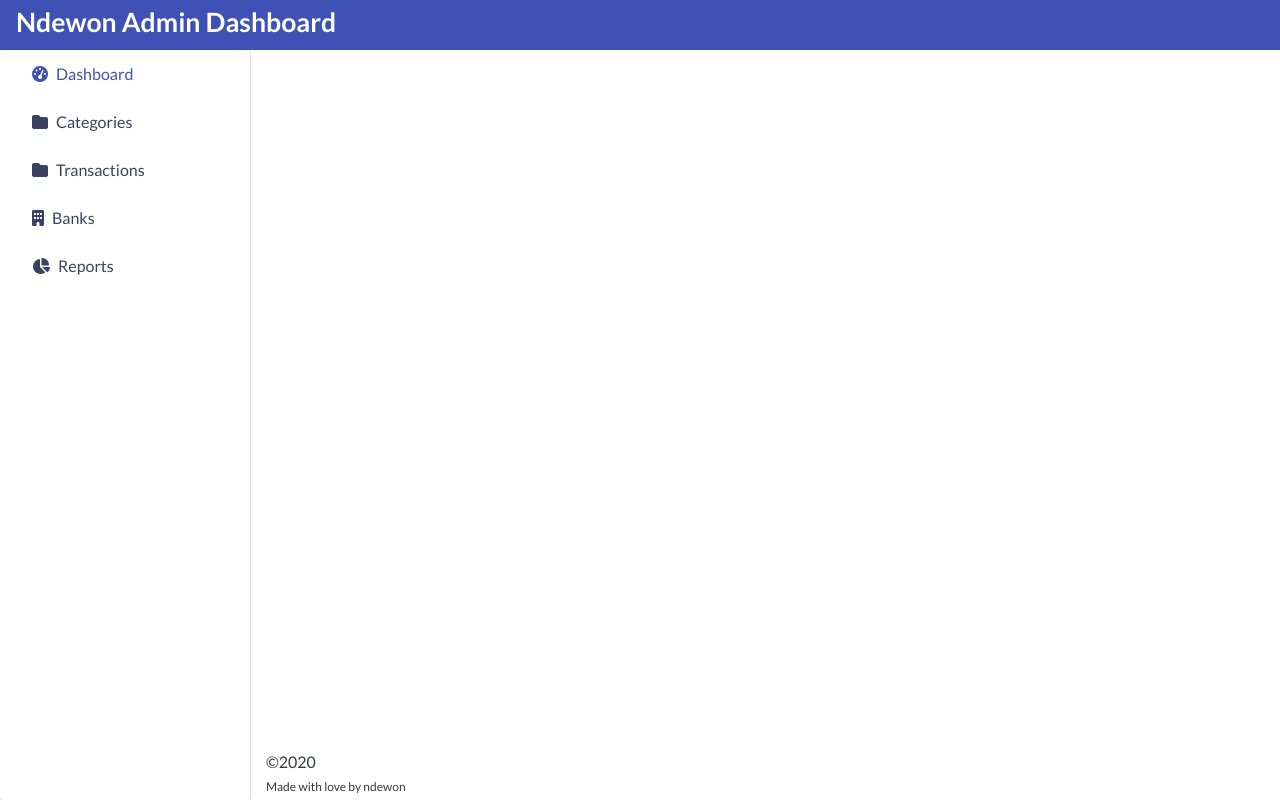
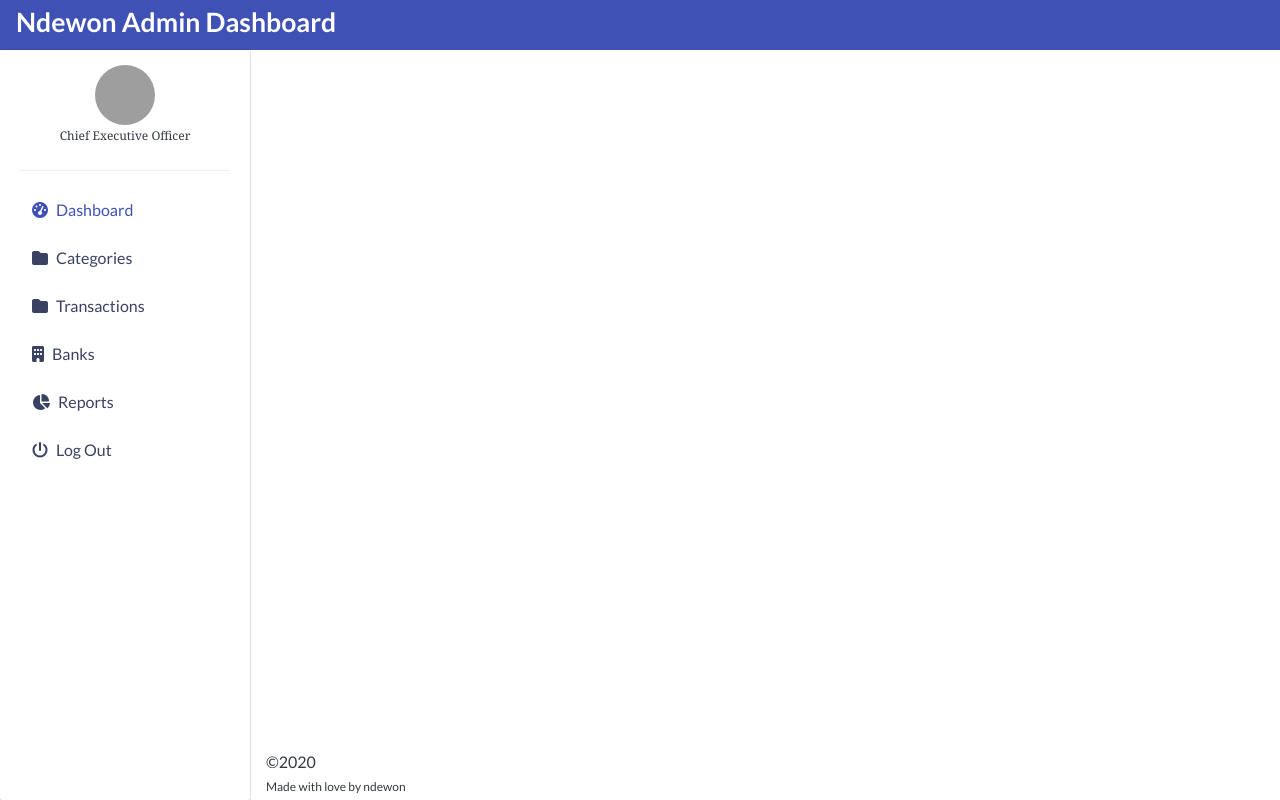
Before and after one commit to duniandewon/ndewonmoneymanager, a React (Create React App) app in the folder client/: page / in a window 1280 px wide. Built offline with nearby package versions, Linux system fonts and the light colour scheme; grey boxes are pictures that could not be loaded.

Commit message:
Remove logout button from header and add it to sidenav. Site logo always showing

```diff
--- a/client/src/layout/Header.js
+++ b/client/src/layout/Header.js
@@ -8,7 +8,7 @@ import authContext from '../context/auth/authContext';
 import ndewonContext from '../context/ndewon/ndewonContext';
 
 const Header = ({ sideNav, setSideNav }) => {
-  const { logout, isAuthenticated } = useContext(authContext);
+  const { logout } = useContext(authContext);
 
   const { clearState } = useContext(ndewonContext);
 
@@ -23,19 +23,14 @@ const Header = ({ sideNav, setSideNav }) => {
         <Link to='/dashboard' className='site-logo' style={{ color: '#fff' }}>
           <h1>Ndewon Admin Dashboard</h1>
         </Link>
-        {isAuthenticated && (
-          <Fragment>
-            <div
-              className='sidenav__toggler'
-              onClick={() => sideNav === '' && setSideNav('active')}
-            >
-              <i className='fas fa-bars' />
-            </div>
-            <Link to='#' className='btn btn-primary' onClick={handleLogout}>
-              <i className='fas fa-sign-out-alt' />
-            </Link>
-          </Fragment>
-        )}
+        <div
+          className='sidenav__toggler d-lg-none'
+          onClick={() =>
+            sideNav === '' ? setSideNav('active') : setSideNav('')
+          }
+        >
+          <i className='fas fa-bars' />
+        </div>
       </header>
     </Fragment>
   );
--- a/client/src/layout/Sidenav.js
+++ b/client/src/layout/Sidenav.js
@@ -4,29 +4,36 @@ import { Link } from 'react-router-dom';
 /** Auth context */
 import authContext from '../context/auth/authContext';
 
+/** Ndewon context */
+import ndewonContext from '../context/ndewon/ndewonContext';
+
 const Sidenav = ({ sideNav, setSideNav }) => {
-  const { user } = useContext(authContext);
+  const { user, logout } = useContext(authContext);
+
+  const { clearState } = useContext(ndewonContext);
+
+  const handleLogout = () => {
+    setSideNav('');
+    logout();
+    clearState();
+  };
+
   return (
     <Fragment>
       <aside className={`sidenav ${sideNav}`}>
-        <div className='sidenav__close-icon' onClick={() => setSideNav('')}>
-          <i className='fas fa-times' />
-        </div>
-        {user && (
-          <Fragment>
         <div className='sidenav__header'>
           <div className='sidenav__header-img'>
             <img src='//unsplash.it/100/100' alt='user profile image' />
           </div>
           <p className='sidenav__header-info'>
-                <span className='sidenav__header-info--name'>{user.name}</span>
+            <span className='sidenav__header-info--name'>
+              {user && user.name}
+            </span>
             <span className='sidenav__header-info--position'>
               Chief Executive Officer
             </span>
           </p>
         </div>
-          </Fragment>
-        )}
         <ul className='main-nav'>
           <li className='main-nav__item'>
             <Link
@@ -78,6 +85,12 @@ const Sidenav = ({ sideNav, setSideNav }) => {
               <span className='main-nav__link--text'>Reports</span>
             </Link>
           </li>
+          <li className='main-nav__item'>
+            <Link to='#' className='main-nav__link' onClick={handleLogout}>
+              <i class='fas fa-power-off'></i>
+              <span className='main-nav__link--text'>Log Out</span>
+            </Link>
+          </li>
         </ul>
       </aside>
     </Fragment>
--- a/client/src/scss/components/_site-logo.scss
+++ b/client/src/scss/components/_site-logo.scss
@@ -1,8 +1,3 @@
 .site-logo {
-  display: none;
   font-size: $text-small;
-
-  @media only screen and (min-width: $laptop) {
-    display: block;
-  }
 }
```
Lines whose indentation alone changed are shown as unchanged.
